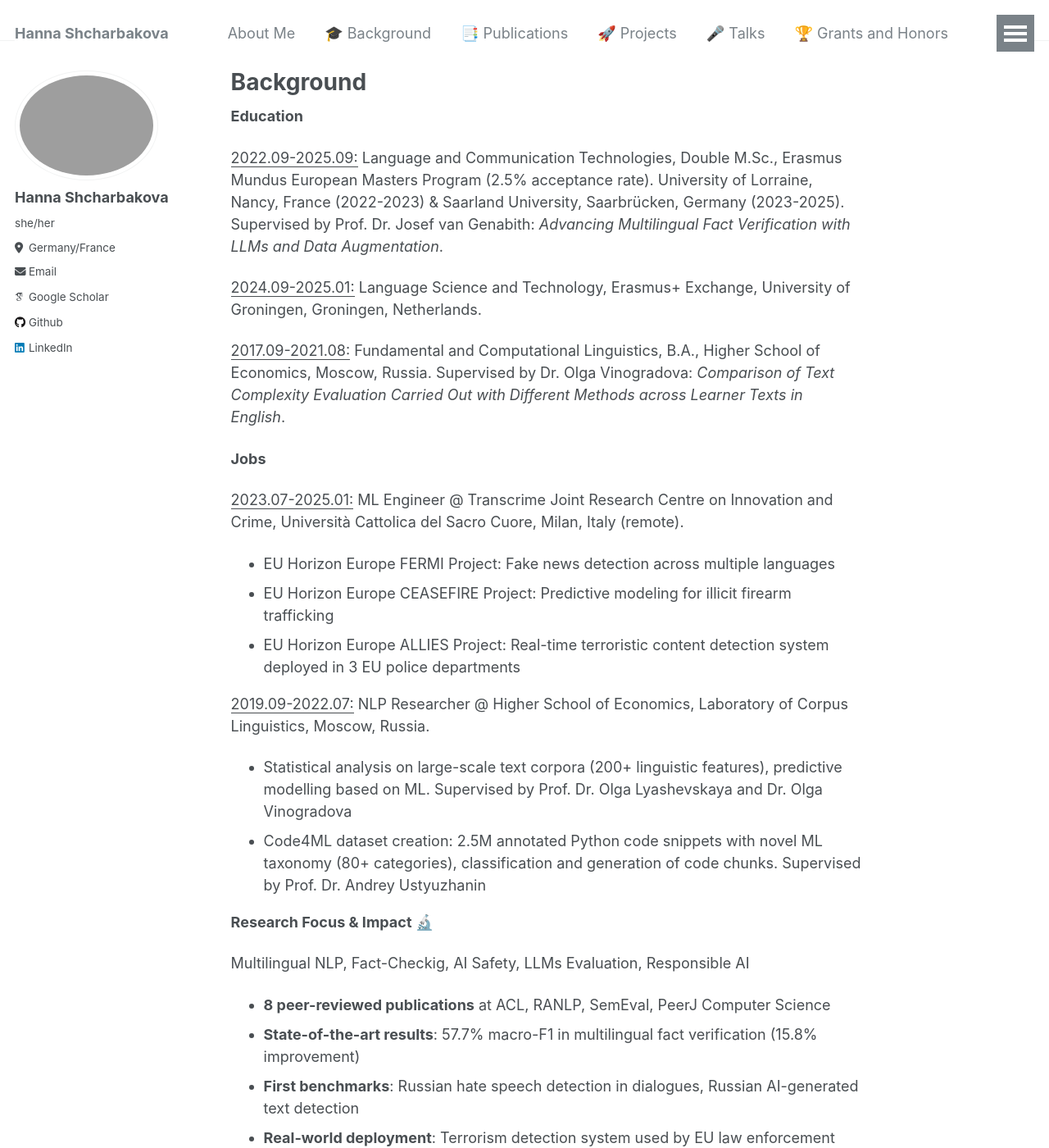
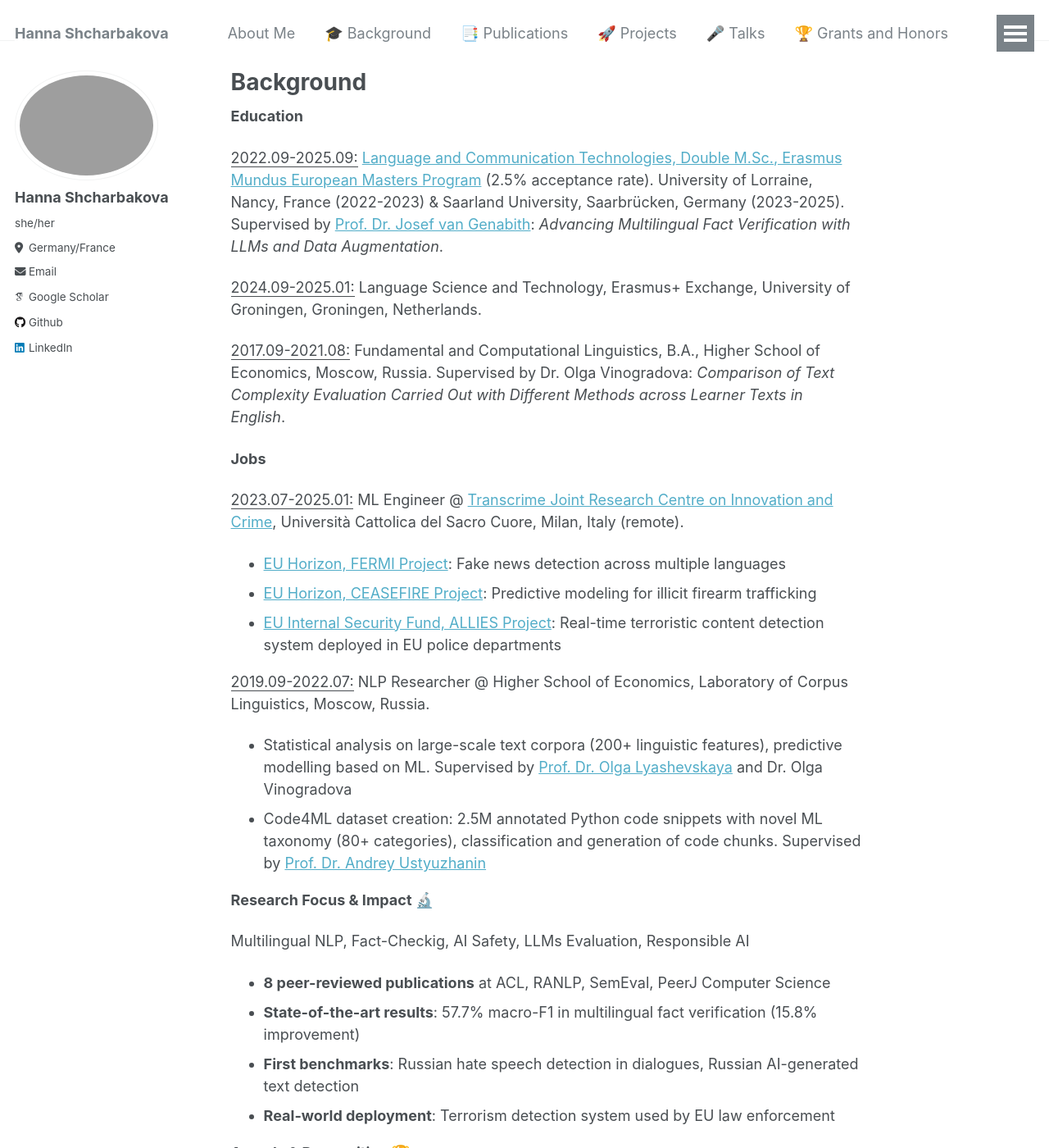
Before and after one commit to Aniezka/aniezka.github.io, a Jekyll site: the page built from background/index.md, in a window 1280 px wide and 1400 px high. Shown: the whole window at 82% size. Built offline with Jekyll 4.4.1, drawn with Linux system fonts in a browser that asks for light colours; some web fonts are replaced; some of the changed text lies outside the part shown.

Commit message:
Update index.md

```diff
--- a/background/index.md
+++ b/background/index.md
@@ -7,7 +7,7 @@ title: "Background"
 
 **Education**
 
-<u>2022.09-2025.09:</u> Language and Communication Technologies, Double M.Sc., Erasmus Mundus European Masters Program (2.5% acceptance rate). University of Lorraine, Nancy, France (2022-2023) & Saarland University, Saarbrücken, Germany (2023-2025). Supervised by Prof. Dr. Josef van Genabith: *Advancing Multilingual Fact Verification with LLMs and Data Augmentation*.
+<u>2022.09-2025.09:</u> [Language and Communication Technologies, Double M.Sc., Erasmus Mundus European Masters Program](https://lct-master.org/) (2.5% acceptance rate). University of Lorraine, Nancy, France (2022-2023) & Saarland University, Saarbrücken, Germany (2023-2025). Supervised by [Prof. Dr. Josef van Genabith](https://www.uni-saarland.de/lehrstuhl/genabith/van-genabith/cv.html): *Advancing Multilingual Fact Verification with LLMs and Data Augmentation*.
 
 <u>2024.09-2025.01:</u> Language Science and Technology, Erasmus+ Exchange, University of Groningen, Groningen, Netherlands.
 
@@ -15,15 +15,15 @@ title: "Background"
 
 **Jobs**
 
-<u>2023.07-2025.01:</u> ML Engineer @ Transcrime Joint Research Centre on Innovation and Crime, Università Cattolica del Sacro Cuore, Milan, Italy (remote).
+<u>2023.07-2025.01:</u> ML Engineer @ [Transcrime Joint Research Centre on Innovation and Crime](https://www.transcrime.it/en/), Università Cattolica del Sacro Cuore, Milan, Italy (remote).
 
-* EU Horizon Europe FERMI Project: Fake news detection across multiple languages
-* EU Horizon Europe CEASEFIRE Project: Predictive modeling for illicit firearm trafficking
-* EU Horizon Europe ALLIES Project: Real-time terroristic content detection system deployed in 3 EU police departments
+* [EU Horizon, FERMI Project](https://fighting-fake-news.eu/): Fake news detection across multiple languages
+* [EU Horizon, CEASEFIRE Project](https://ceasefire-project.eu/): Predictive modeling for illicit firearm trafficking
+* [EU Internal Security Fund, ALLIES Project](https://home-affairs.ec.europa.eu/projects/allies_en): Real-time terroristic content detection system deployed in EU police departments
 
 <u>2019.09-2022.07:</u> NLP Researcher @ Higher School of Economics, Laboratory of Corpus Linguistics, Moscow, Russia.
-* Statistical analysis on large-scale text corpora (200+ linguistic features), predictive modelling based on ML. Supervised by Prof. Dr. Olga Lyashevskaya and Dr. Olga Vinogradova
-* Code4ML dataset creation: 2.5M annotated Python code snippets with novel ML taxonomy (80+ categories), classification and generation of code chunks. Supervised by Prof. Dr. Andrey Ustyuzhanin
+* Statistical analysis on large-scale text corpora (200+ linguistic features), predictive modelling based on ML. Supervised by [Prof. Dr. Olga Lyashevskaya](https://www.hse.ru/en/staff/olesar/) and Dr. Olga Vinogradova
+* Code4ML dataset creation: 2.5M annotated Python code snippets with novel ML taxonomy (80+ categories), classification and generation of code chunks. Supervised by [Prof. Dr. Andrey Ustyuzhanin](https://constructor.university/faculty-member/andrey-ustyuzhanin)
 
 **Research Focus & Impact 🔬**
 
@@ -35,13 +35,13 @@ Multilingual NLP, Fact-Checkig, AI Safety, LLMs Evaluation, Responsible AI
 
 **Awards & Recognition 🏆**
 
-<u>2025:</u> Best Paper Award + Fully funded grant, EEML Summer School
+<u>2025:</u> Best Paper Award + Fully funded grant, [EEML Summer School](https://www.eeml.eu/)
 
 <u>2024-2025:</u> Erasmus+ and Santander Scholarships, University of Groningen
 
 <u>2022-2024:</u> Erasmus Mundus Scholarship (15 selected from 600+ applications)
 
-<u>2024:</u> Attended leading NLP/ML summer schools Athens NLP and LxMLS
+<u>2024:</u> Attended leading NLP/ML summer schools [Athens NLP](https://athnlp.github.io/) and [LxMLS](http://lxmls.it.pt/2024/)
 
 **Languages 🌍**
 
```
